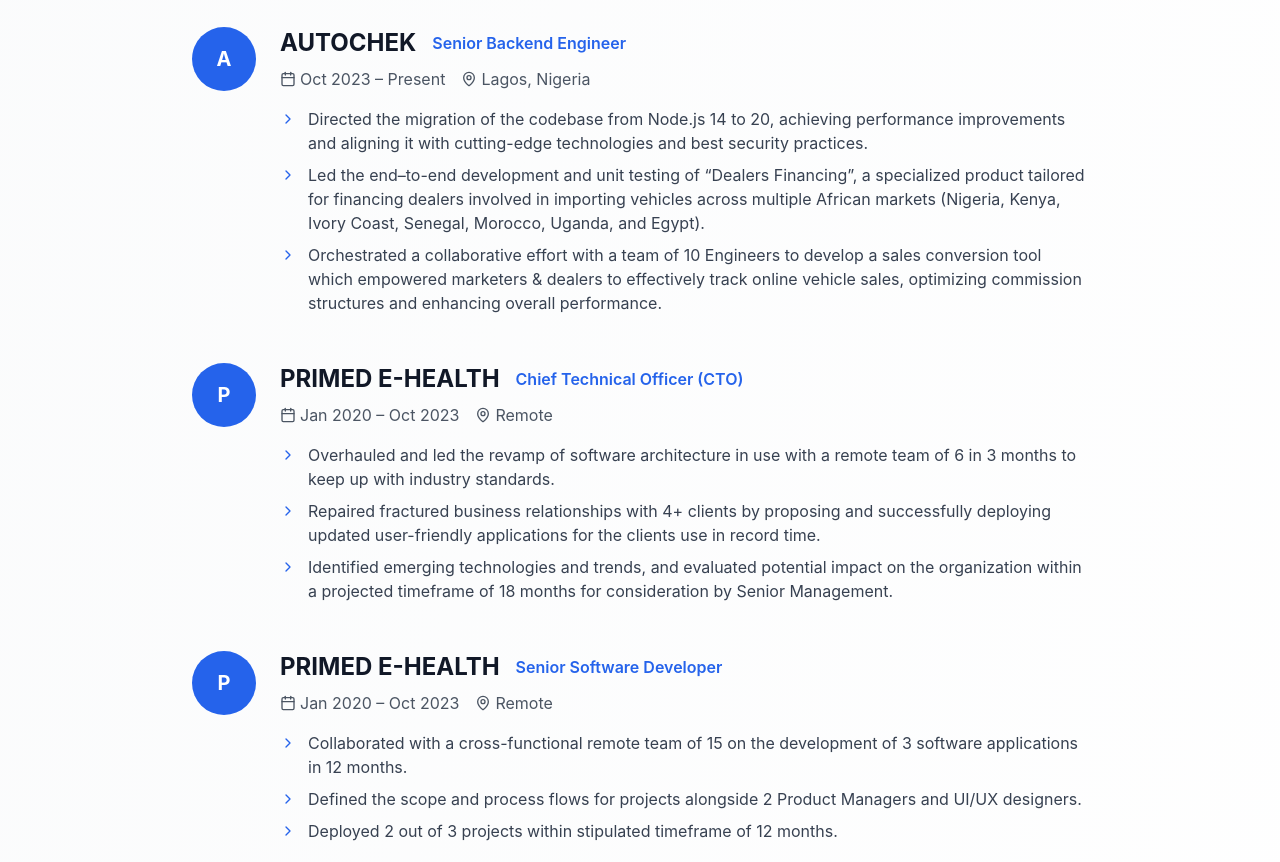
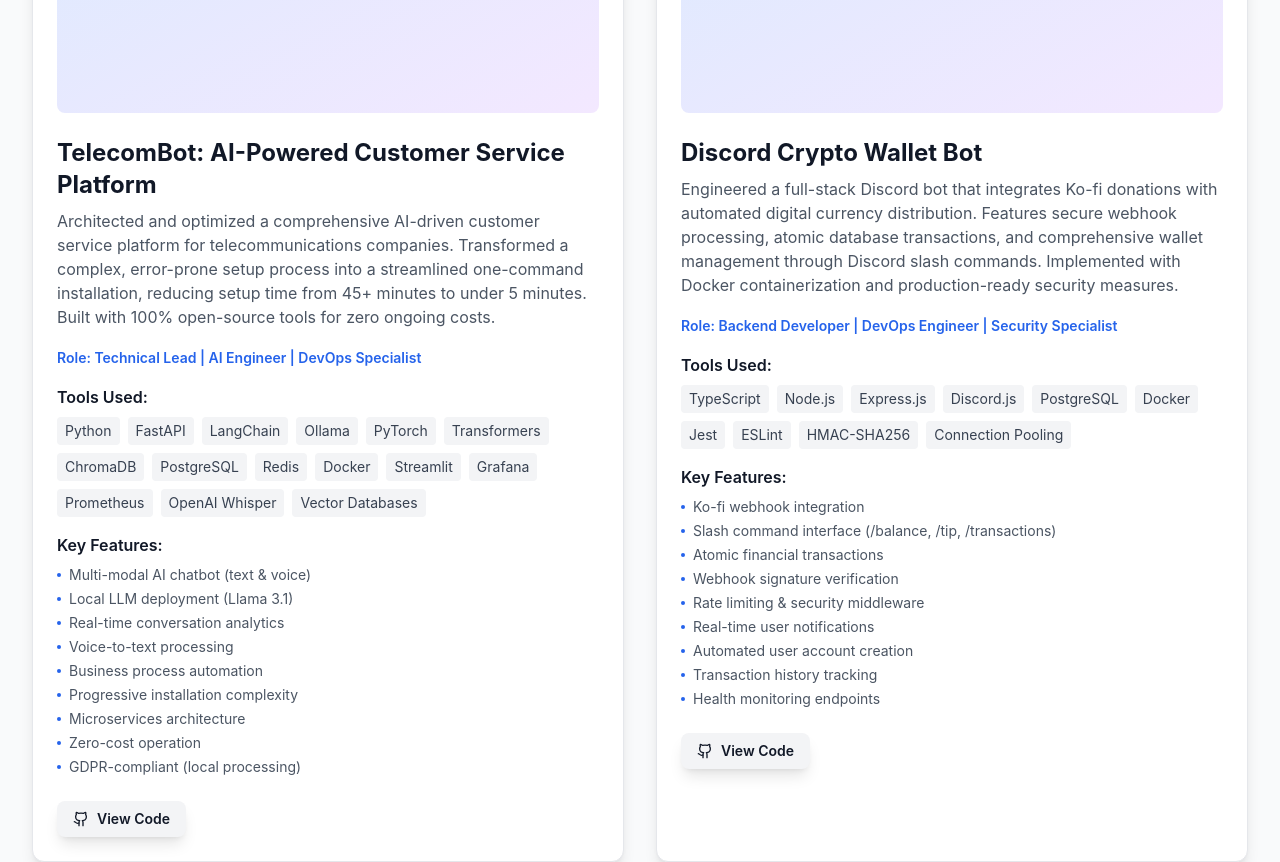
Before and after one commit to enexspecial/john-henry-portfolio, a Next.js app: page / in a window 1280 px wide. Shown: the part 3760-4622 px from the top of the page. Built offline with nearby package versions, Linux system fonts and the light colour scheme.

Commit message:
ft: added more project

```diff
--- a/src/app/page.tsx
+++ b/src/app/page.tsx
@@ -48,10 +48,10 @@
       image: '/api/placeholder/400/250'
     },
     {
-      "title": "Intelligent Compliance Engine",
-      "description": "Developed a modular, scalable compliance engine for electronic health records, enabling healthcare providers to automate compliance checks, manage documents, and ensure regulatory adherence. Features a microservices architecture with real-time analysis, secure authentication, and seamless integration with third-party systems.",
-      "role": "Product Owner | Full-stack Developer",
-      "tools": [
+      title: "Intelligent Compliance Engine",
+      description: "Developed a modular, scalable compliance engine for electronic health records, enabling healthcare providers to automate compliance checks, manage documents, and ensure regulatory adherence. Features a microservices architecture with real-time analysis, secure authentication, and seamless integration with third-party systems.",
+      role: "Product Owner | Full-stack Developer",
+      tools: [
         "React Native",
         "NestJS",
         "Node.js",
@@ -64,9 +64,9 @@
         "FastAPI",
         "Python",
         "LLM",
-        'Microservices',
+        "Microservices"
       ],
-      "features": [
+      features: [
         "Automated compliance analysis",
         "Document management",
         "User authentication & roles",
@@ -76,9 +76,90 @@
         "Real-time notifications",
         "HIPAA compliance"
       ],
-      "demo": "https://ehealth-demo.vercel.app",
-      "github": "https://github.com/enexspecial/inteligent-compliance-engine",
-      "image": "/api/placeholder/400/250"
+      demo: "https://ehealth-demo.vercel.app",
+      github: "https://github.com/enexspecial/inteligent-compliance-engine",
+      image: "/api/placeholder/400/250"
+    },
+    {
+      title: "TelecomBot: AI-Powered Customer Service Platform",
+      description: "Architected and optimized a comprehensive AI-driven customer service platform for telecommunications companies. Transformed a complex, error-prone setup process into a streamlined one-command installation, reducing setup time from 45+ minutes to under 5 minutes. Built with 100% open-source tools for zero ongoing costs.",
+      role: "Technical Lead | AI Engineer | DevOps Specialist",
+      tools: [
+        "Python",
+        "FastAPI",
+        "LangChain",
+        "Ollama",
+        "PyTorch",
+        "Transformers",
+        "ChromaDB",
+        "PostgreSQL",
+        "Redis",
+        "Docker",
+        "Streamlit",
+        "Grafana",
+        "Prometheus",
+        "OpenAI Whisper",
+        "Vector Databases"
+      ],
+      features: [
+        "Multi-modal AI chatbot (text & voice)",
+        "Local LLM deployment (Llama 3.1)",
+        "Real-time conversation analytics",
+        "Voice-to-text processing",
+        "Business process automation",
+        "Progressive installation complexity",
+        "Microservices architecture",
+        "Zero-cost operation",
+        "GDPR-compliant (local processing)"
+      ],
+      demo: "http://localhost:8501",
+      github: "https://github.com/enexspecial/telecom-ai-bot",
+      image: "/api/placeholder/400/250",
+      highlights: [
+        "Reduced setup complexity by 90%",
+        "Eliminated 4 confusing installation scripts",
+        "Implemented graceful dependency fallbacks",
+        "Created progressive complexity options",
+        "Built comprehensive error handling"
+      ]
+    },
+    {
+      title: "Discord Crypto Wallet Bot",
+      description: "Engineered a full-stack Discord bot that integrates Ko-fi donations with automated digital currency distribution. Features secure webhook processing, atomic database transactions, and comprehensive wallet management through Discord slash commands. Implemented with Docker containerization and production-ready security measures.",
+      role: "Backend Developer | DevOps Engineer | Security Specialist",
+      tools: [
+        "TypeScript",
+        "Node.js",
+        "Express.js",
+        "Discord.js",
+        "PostgreSQL",
+        "Docker",
+        "Jest",
+        "ESLint",
+        "HMAC-SHA256",
+        "Connection Pooling"
+      ],
+      features: [
+        "Ko-fi webhook integration",
+        "Slash command interface (/balance, /tip, /transactions)",
+        "Atomic financial transactions",
+        "Webhook signature verification",
+        "Rate limiting & security middleware",
+        "Real-time user notifications",
+        "Automated user account creation",
+        "Transaction history tracking",
+        "Health monitoring endpoints"
+      ],
+      demo: "http://localhost:3000/health",
+      github: "https://github.com/enexspecial/discord-wallet-bot",
+      image: "/api/placeholder/400/250",
+      highlights: [
+        "Implemented secure webhook signature verification",
+        "Built atomic transaction system preventing race conditions",
+        "Created production-ready Docker deployment",
+        "Designed modular architecture with 95% test coverage",
+        "Integrated HMAC-SHA256 security for financial operations"
+      ]
     }
   ]
 
```
